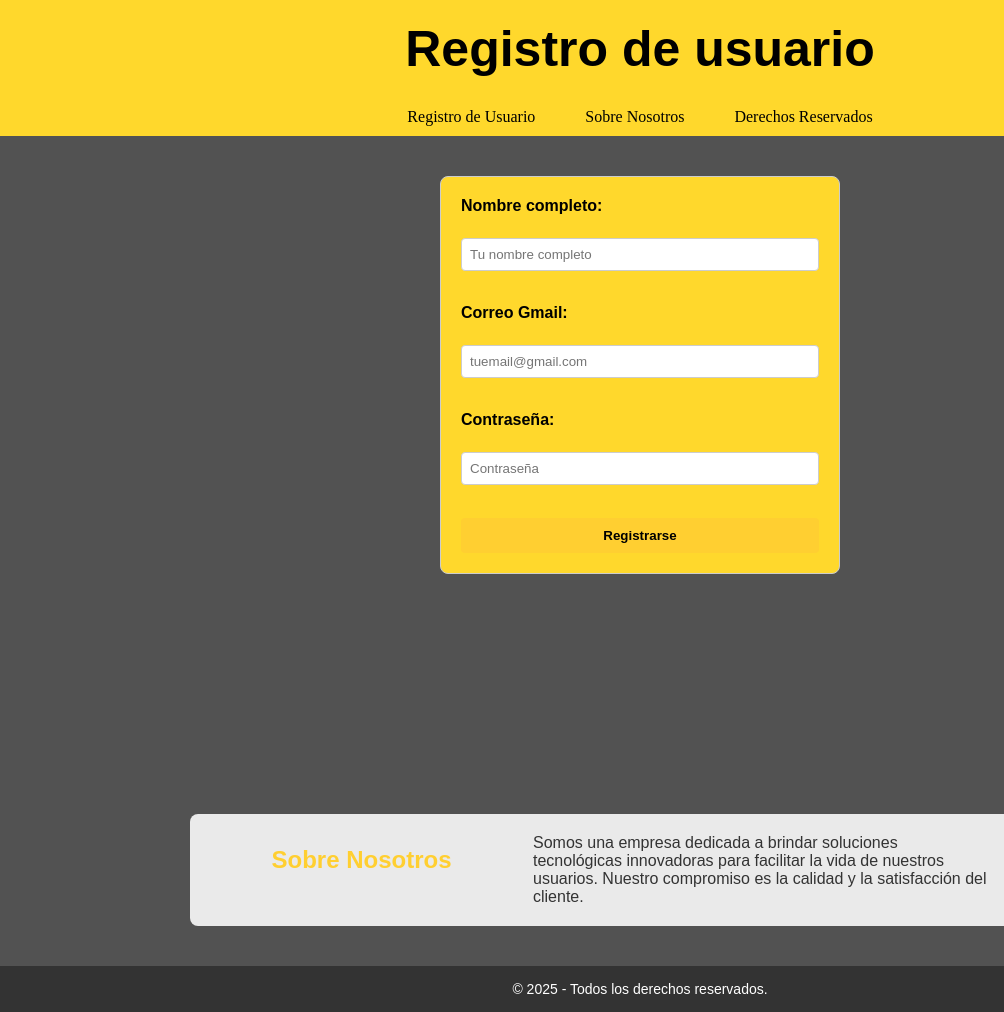
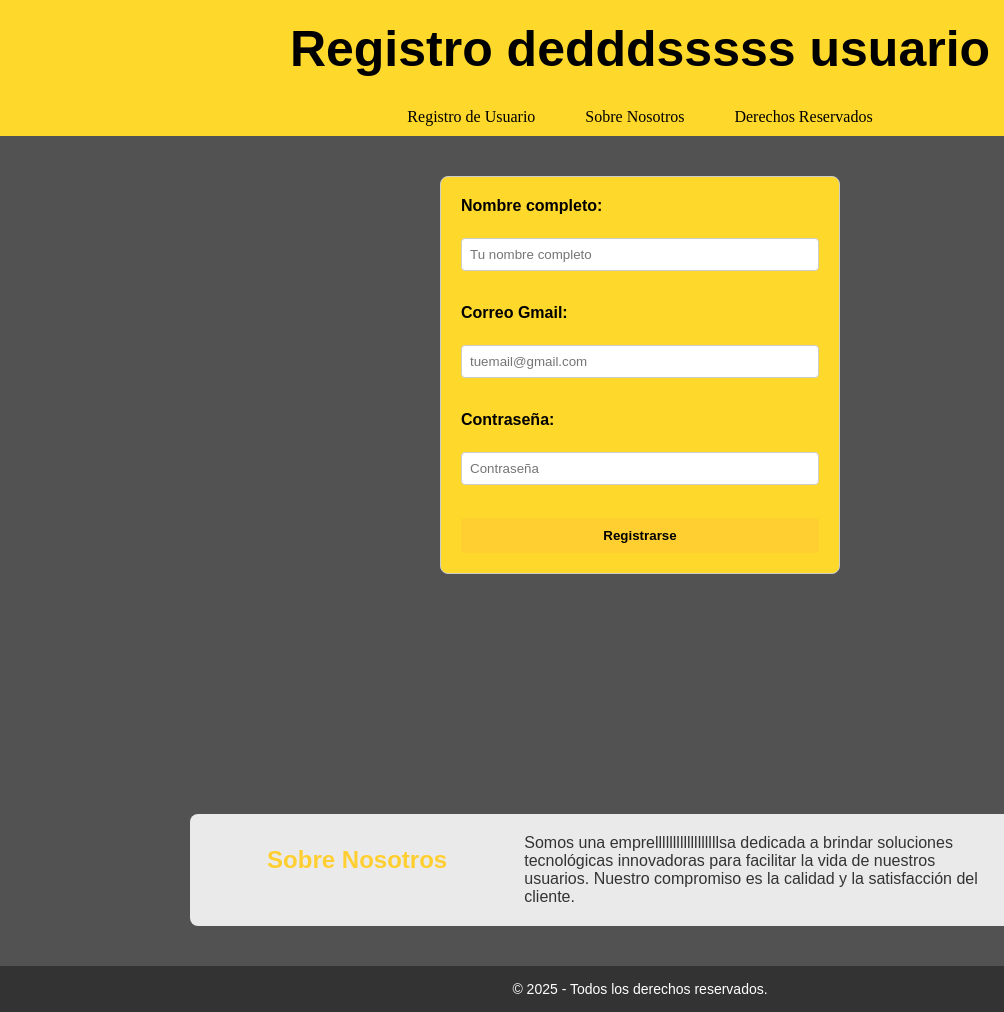
Before and after one commit to Rinmnzz/practica-fullstack, a plain HTML site: page index.html in a window 1280 px wide. Shown: the full height of the page, 0-1004 px from the left. Drawn offline with Linux system fonts and the light colour scheme.

Commit message:
cambios finales

```diff
--- a/index.html
+++ b/index.html
@@ -8,7 +8,7 @@
 </head>
 <body>
     <header>
-        <h1 class="header">Registro de usuario</h1>
+        <h1 class="header">Registro dedddsssss usuario</h1>
 
 
 
@@ -38,7 +38,7 @@
     <section class="sobre-nosotros" id="sobre-nosotros">
       <h2>Sobre Nosotros</h2>
       <p>
-        Somos una empresa dedicada a brindar soluciones tecnológicas innovadoras para facilitar la vida de nuestros usuarios. Nuestro compromiso es la calidad y la satisfacción del cliente.
+        Somos una emprellllllllllllllllllsa dedicada a brindar soluciones tecnológicas innovadoras para facilitar la vida de nuestros usuarios. Nuestro compromiso es la calidad y la satisfacción del cliente.
       </p>
 
         <div class="contenido-imagen">
```
